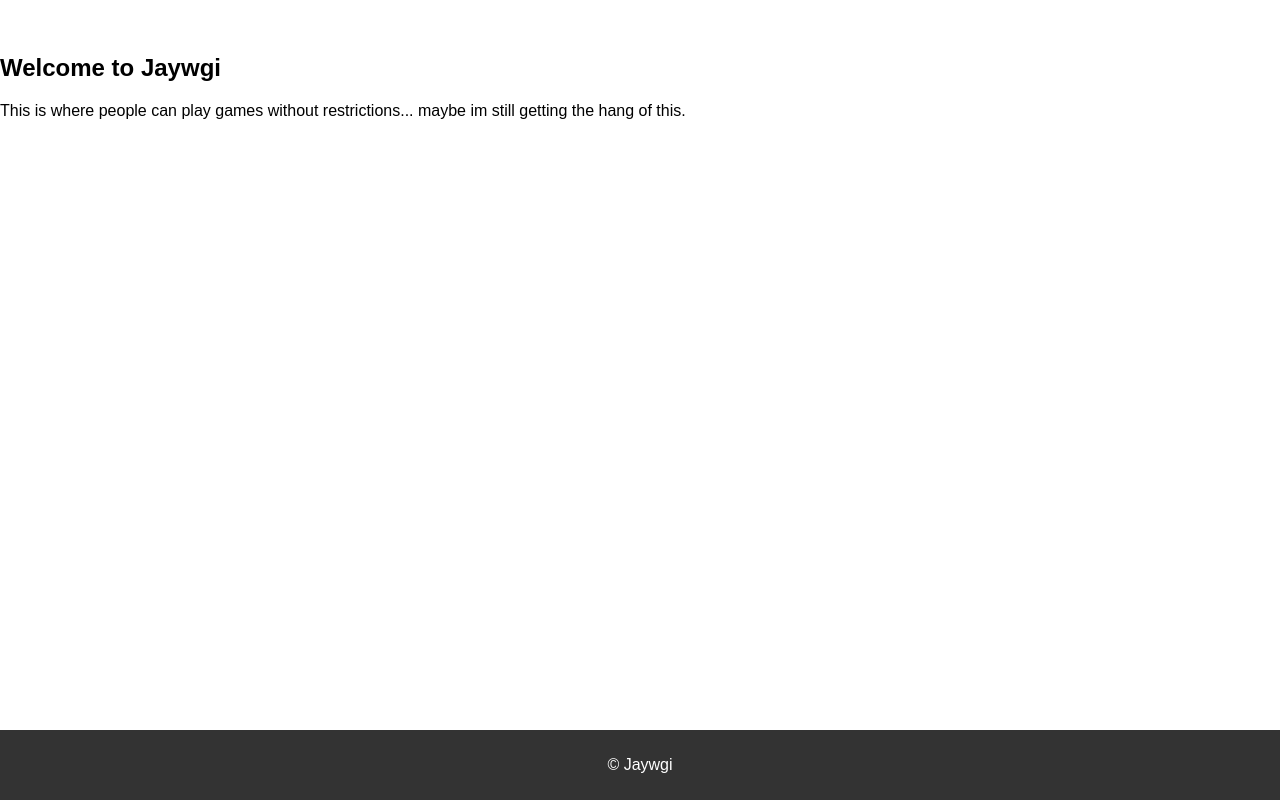
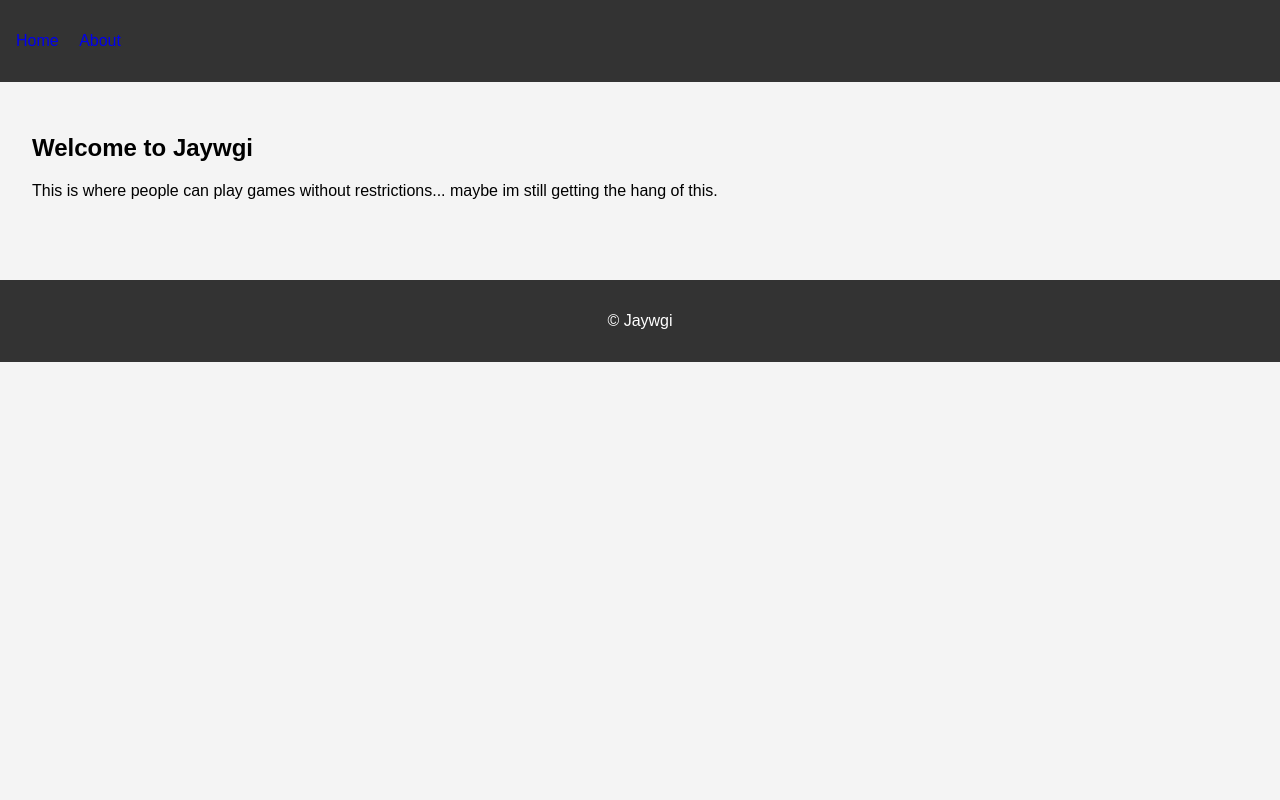
Before and after one commit to Jaywgi/Jaywgi.github.io, a plain HTML site: page index.html in a window 1280 px wide. Drawn offline with Linux system fonts and the light colour scheme.

Commit message:
Update styles.css

```diff
--- a/styles.css
+++ b/styles.css
@@ -2,46 +2,38 @@ body {
     font-family: Arial, sans-serif;
     margin: 0;
     padding: 0;
-    box-sizing: border-box;
+    background-color: #f4f4f4;
 }
 
-header {
-    background-color: #4CAF50;
+nav {
+    background-color: #333;
     color: white;
-    padding: 10px 0;
-    text-align: center;
+    padding: 1em;
 }
 
 nav ul {
-    list-style-type: none;
+    list-style: none;
     padding: 0;
 }
 
 nav ul li {
     display: inline;
-    margin: 0 10px;
+    margin-right: 1em;
 }
 
 nav ul li a {
-    color: white;
+    color: Light-blue;
     text-decoration: none;
 }
 
-main {
-    padding: 20px;
-    text-align: center;
-}
-
 section {
-    margin: 20px 0;
+    padding: 2em;
 }
 
 footer {
+    text-align: center;
+    margin-top: 2em;
+    padding: 1em;
     background-color: #333;
     color: white;
-    padding: 10px 0;
-    text-align: center;
-    position: fixed;
-    width: 100%;
-    bottom: 0;
 }
```
